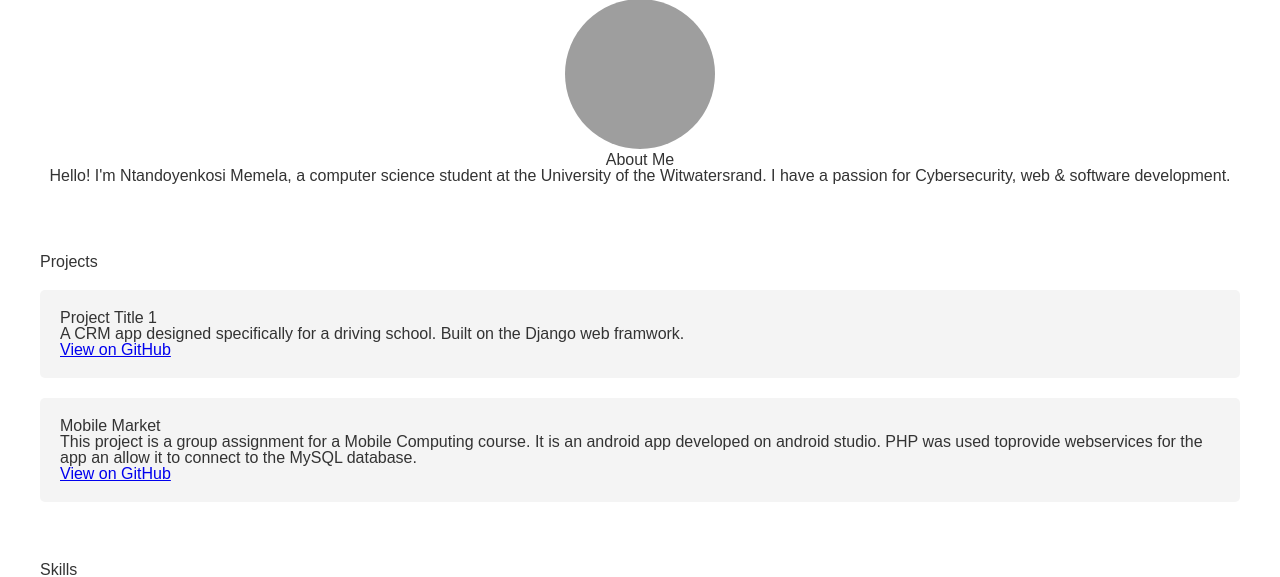
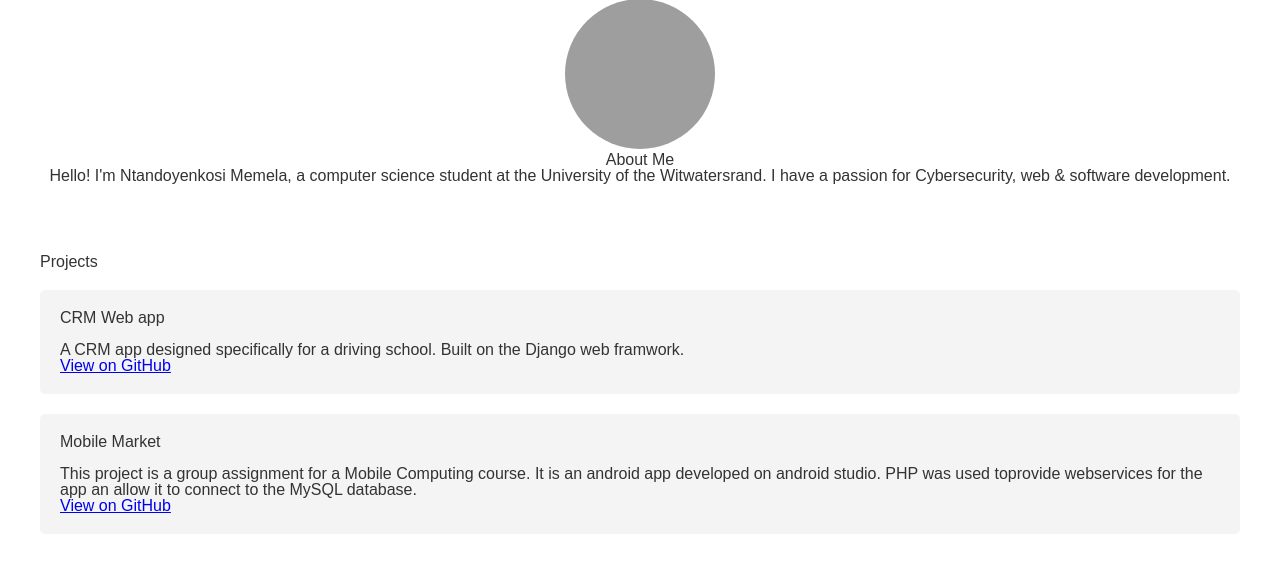
Before and after one commit to ntando205/portfolio, a Django app: page /home/ in a window 1280 px wide. Shown: the part 143-720 px from the top of the page. Run offline with Django 5.2, Linux system fonts and the light colour scheme; parts of the project's set-up code (start-up, migrations or seed data) failed here and were passed over; grey boxes are pictures that could not be loaded.

Commit message:
Update index.html

```diff
--- a/portfolio/templates/index.html
+++ b/portfolio/templates/index.html
@@ -30,12 +30,14 @@
         <section id="projects" class="projects">
             <h2>Projects</h2>
             <div class="project">
-                <h3>Project Title 1</h3>
+                <h3>CRM Web app</h3>
+                </br>
                 <p>A CRM app designed specifically for a driving school. Built on the Django web framwork.</p>
                 <a href="https://github.com/ntando205/Django-CRM.git" target="_blank">View on GitHub</a>
             </div>
             <div class="project">
                 <h3>Mobile Market</h3>
+            </br>
                 <p>This project is a group assignment for a Mobile Computing course. It is an android app developed on android studio. PHP was used toprovide webservices for the app an allow it to connect to the MySQL database.</p>
                 <a href="https://github.com/ntando205/mobile_market.git" target="_blank">View on GitHub</a>
             </div>
```
